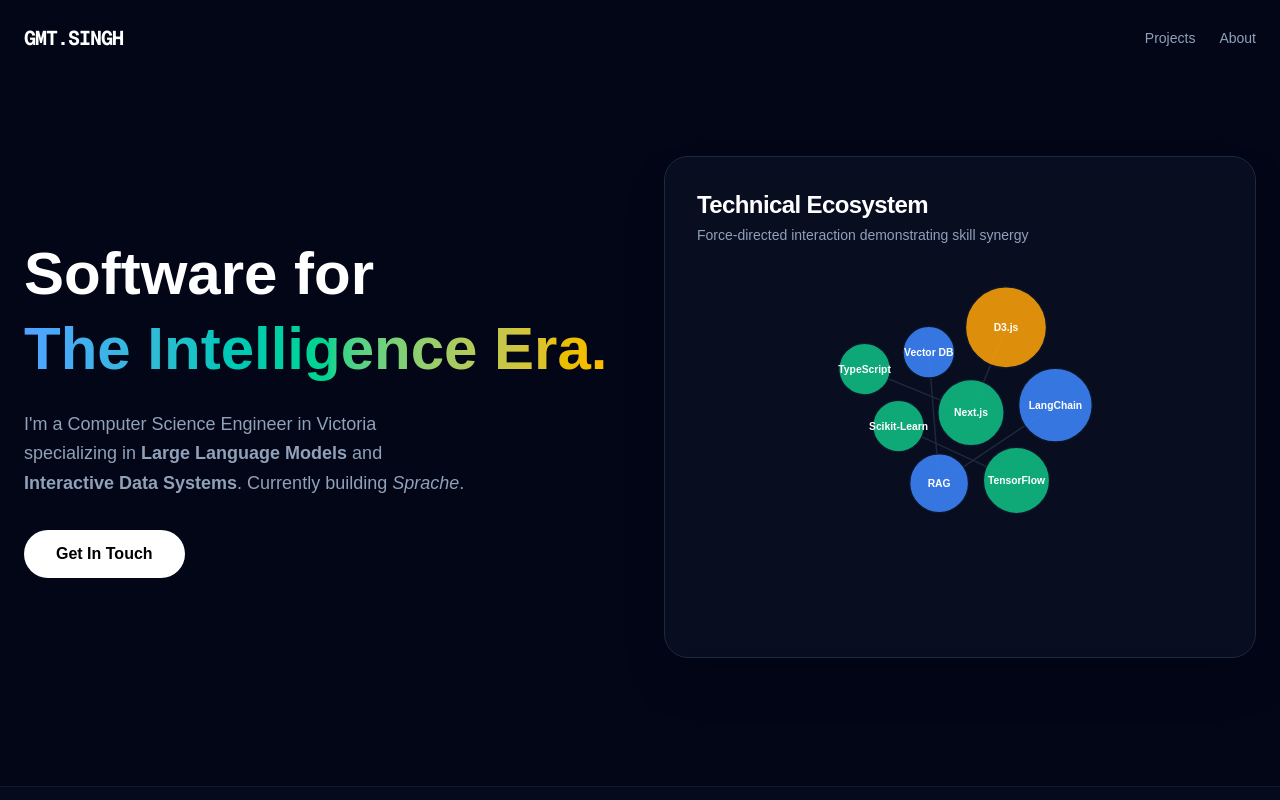
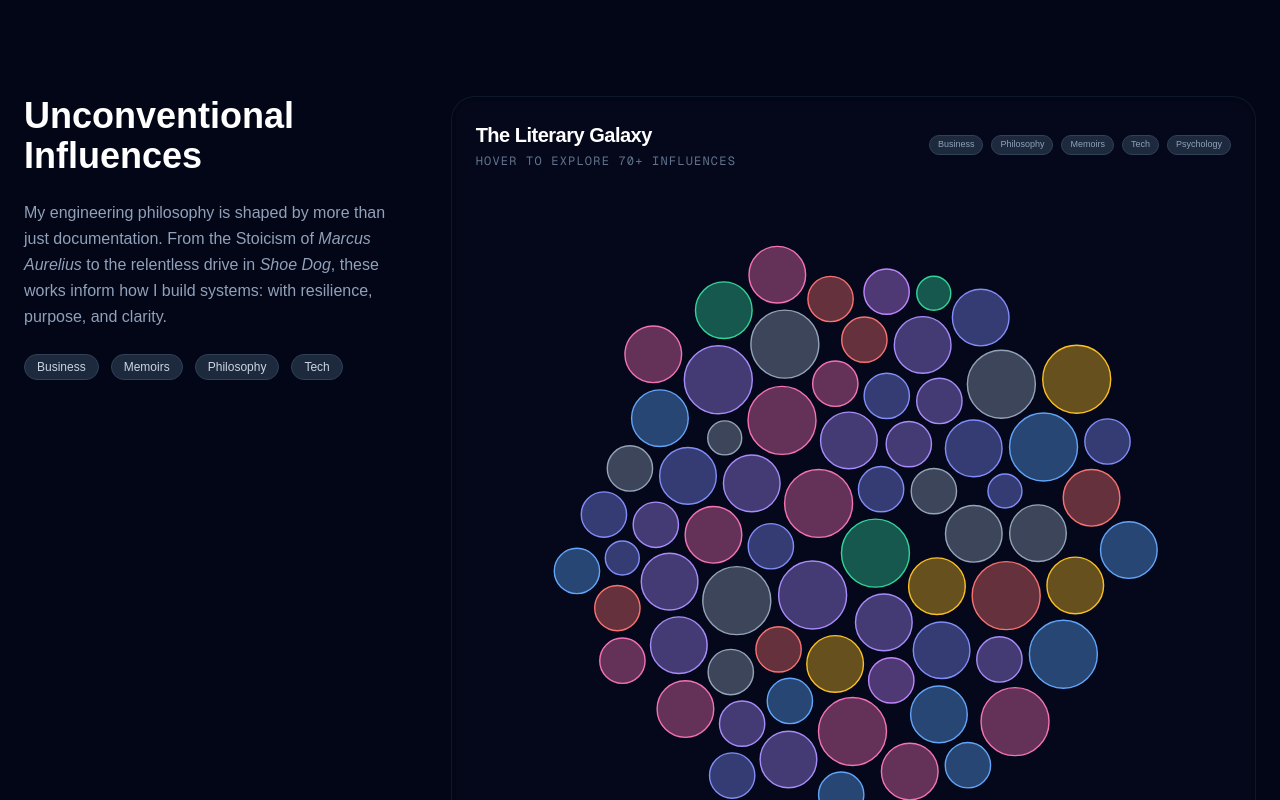
Before and after one commit to Guru1911004/portfolio, a Next.js app: page / in a window 1280 px wide. Shown: the top 800 px of the page. Built offline with nearby package versions, Linux system fonts and the light colour scheme.

Commit message:
Added books

```diff
--- a/app/page.tsx
+++ b/app/page.tsx
@@ -1,52 +1,33 @@
 import SkillCloud from '../components/SkillCloud';
+import BookGalaxy from '../components/BookGalaxy'; // Add this import
 
 export default function Home() {
   return (
     <main className="min-h-screen bg-[#020617] text-slate-200 selection:bg-blue-500/30">
-      {/* Header / Hero */}
-      <nav className="p-6 flex justify-between items-center max-w-7xl mx-auto">
-        <span className="font-mono font-bold text-xl tracking-tighter text-white">GMT.SINGH</span>
-        <div className="flex gap-6 text-sm font-medium text-slate-400">
-          <a href="#projects" className="hover:text-white transition-colors">Projects</a>
-          <a href="#about" className="hover:text-white transition-colors">About</a>
-        </div>
-      </nav>
+      {/* ... previous Hero and Story sections ... */}
 
-      <section className="px-6 pt-20 pb-32 max-w-7xl mx-auto grid grid-cols-1 lg:grid-cols-2 gap-12 items-center">
-        <div>
-          <h1 className="text-6xl font-extrabold text-white leading-tight mb-6">
-            Software for <br/>
-            <span className="bg-gradient-to-r from-blue-400 via-emerald-400 to-amber-400 bg-clip-text text-transparent">
-              The Intelligence Era.
-            </span>
-          </h1>
-          <p className="text-lg text-slate-400 max-w-md mb-8 leading-relaxed">
-            I'm a Computer Science Engineer in Victoria specializing in
-            <strong> Large Language Models</strong> and <strong>Interactive Data Systems</strong>.
-            Currently building <em>Sprache</em>.
-          </p>
-          <div className="flex gap-4">
-            <a href="mailto:your-email@example.com" className="bg-white text-black px-8 py-3 rounded-full font-bold hover:bg-blue-400 transition-all">
-              Get In Touch
-            </a>
+      {/* New Book Section */}
+      <section className="max-w-7xl mx-auto px-6 py-24">
+        <div className="grid grid-cols-1 lg:grid-cols-3 gap-12">
+          <div className="lg:col-span-1">
+            <h2 className="text-4xl font-bold text-white mb-6">Unconventional <br/> Influences</h2>
+            <p className="text-slate-400 leading-relaxed mb-6">
+              My engineering philosophy is shaped by more than just documentation.
+              From the Stoicism of <em>Marcus Aurelius</em> to the relentless
+              drive in <em>Shoe Dog</em>, these works inform how I build systems:
+              with resilience, purpose, and clarity.
+            </p>
+            <div className="flex flex-wrap gap-3">
+              {["Business", "Memoirs", "Philosophy", "Tech"].map(tag => (
+                <span key={tag} className="px-3 py-1 bg-slate-800 rounded-full text-xs text-slate-300 border border-slate-700">
+                  {tag}
+                </span>
+              ))}
+            </div>
           </div>
-        </div>
-
-        {/* The D3 Skill Ecosystem */}
-        <div className="relative">
-          <SkillCloud />
-        </div>
-      </section>
-
-      {/* Story Section */}
-      <section id="about" className="bg-slate-900/30 py-32 border-y border-slate-800/50">
-        <div className="max-w-4xl mx-auto px-6 text-center">
-          <h2 className="text-3xl font-bold text-white mb-8">Engineering with Intent</h2>
-          <p className="text-xl text-slate-400 leading-relaxed mb-12">
-            "While most developers are building interfaces, I’m building systems that think.
-            By leveraging <strong>RAG</strong> architectures and <strong>Vector Databases</strong>,
-            I bridge the gap between static code and dynamic intelligence."
-          </p>
+          <div className="lg:col-span-2">
+            <BookGalaxy />
+          </div>
         </div>
       </section>
     </main>
--- /dev/null
+++ b/components/BookGalaxy.tsx
@@ -0,0 +1,187 @@
+"use client";
+import { useEffect, useRef } from "react";
+import * as d3 from "d3";
+
+const bookData = [
+  // Entrepreneurship & Business
+  { title: "Think and Grow Rich", cat: "Business", val: 6 },
+  { title: "Zero to One", cat: "Entrepreneurship", val: 6 },
+  { title: "Hard Things About Hard Things", cat: "Entrepreneurship", val: 5 },
+  { title: "Lean Startup Method", cat: "Entrepreneurship", val: 5 },
+  { title: "4-Hour Workweek", cat: "Entrepreneurship", val: 5 },
+  { title: "Shoe Dog", cat: "Business", val: 6 },
+  { title: "Everything Store", cat: "Business", val: 5 },
+  { title: "Richest man in Babylon", cat: "Business", val: 4 },
+  { title: "Success through PMA", cat: "Business", val: 4 },
+  { title: "Magic of thinking big", cat: "Business", val: 4 },
+  { title: "Pysc of Money", cat: "Business", val: 5 },
+  { title: "Innovators Dilemma", cat: "Business", val: 5 },
+  { title: "Path to Prosperity", cat: "Business", val: 4 },
+
+  // Memoirs & Biographies
+  { title: "Elon Musk (Isaacson)", cat: "Memoirs", val: 6 },
+  { title: "Musk (Ashlee Vance)", cat: "Memoirs", val: 5 },
+  { title: "Jobs (Isaacson)", cat: "Memoirs", val: 6 },
+  { title: "Tesla (Autobiography)", cat: "Memoirs", val: 5 },
+  { title: "Benjamin Franklin", cat: "Memoirs", val: 5 },
+  { title: "Experiments with truth (Gandhi)", cat: "Memoirs", val: 6 },
+  { title: "Wings of Fire (Kalam)", cat: "Memoirs", val: 6 },
+  { title: "My Journey (Kalam)", cat: "Memoirs", val: 5 },
+  { title: "Milkha Singh", cat: "Memoirs", val: 4 },
+  { title: "Priyanka Chopra Unfinished", cat: "Memoirs", val: 4 },
+  { title: "The Innovators (Isaacson)", cat: "Memoirs", val: 5 },
+
+  // Philosophy & Spirituality
+  { title: "Man's Search for Survival", cat: "Philosophy", val: 6 },
+  { title: "Homo Sapiens", cat: "Philosophy", val: 6 },
+  { title: "Theory of Everything", cat: "Philosophy", val: 5 },
+  { title: "Siddhartha", cat: "Philosophy", val: 5 },
+  { title: "Chanakya Neeti", cat: "Philosophy", val: 5 },
+  { title: "Ikigai", cat: "Philosophy", val: 4 },
+  { title: "Inner Peace", cat: "Philosophy", val: 4 },
+  { title: "As a man thinketh", cat: "Philosophy", val: 4 },
+  { title: "Monk who sold his ferrari", cat: "Philosophy", val: 5 },
+  { title: "Think like a monk", cat: "Philosophy", val: 4 },
+  { title: "Tuesdays with Morrie", cat: "Philosophy", val: 5 },
+  { title: "The Alchemist", cat: "Philosophy", val: 5 },
+  { title: "48 Laws of Power", cat: "Philosophy", val: 5 },
+
+  // Tech & Science
+  { title: "Life 3.0 (Tegmark)", cat: "Tech", val: 6 },
+  { title: "Algos to live by", cat: "Tech", val: 5 },
+  { title: "AR for dummies", cat: "Tech", val: 3 },
+
+  // Productivity & Soft Skills
+  { title: "Deep Work", cat: "Productivity", val: 6 },
+  { title: "Atomic Habits", cat: "Productivity", val: 6 },
+  { title: "Hyperfocus", cat: "Productivity", val: 5 },
+  { title: "Dopamine Detox", cat: "Productivity", val: 4 },
+  { title: "7 Habits", cat: "Productivity", val: 6 },
+  { title: "Mastery", cat: "Productivity", val: 5 },
+  { title: "Do it today", cat: "Productivity", val: 4 },
+  { title: "Power of self discipline", cat: "Productivity", val: 4 },
+  { title: "How to Study", cat: "Productivity", val: 3 },
+  { title: "Public Speaking", cat: "Soft Skills", val: 5 },
+  { title: "How to Win Friends", cat: "Soft Skills", val: 6 },
+  { title: "Body Language", cat: "Soft Skills", val: 4 },
+  { title: "How to talk to anyone", cat: "Soft Skills", val: 4 },
+  { title: "Rudest book ever", cat: "Soft Skills", val: 4 },
+  { title: "Confidence", cat: "Soft Skills", val: 4 },
+
+  // Mindset & Psychology
+  { title: "Mindset", cat: "Psychology", val: 5 },
+  { title: "Power of positive attitude", cat: "Psychology", val: 5 },
+  { title: "Attitude is everything", cat: "Psychology", val: 5 },
+  { title: "Magic of thinking big", cat: "Psychology", val: 5 },
+  { title: "Positive Attitude", cat: "Psychology", val: 4 },
+  { title: "Find passion", cat: "Psychology", val: 4 },
+  { title: "Who moved my cheese", cat: "Psychology", val: 4 },
+  { title: "Who will cry when you die", cat: "Psychology", val: 4 },
+  { title: "Live 24 hours a day", cat: "Psychology", val: 4 },
+  { title: "55 questions", cat: "Psychology", val: 3 },
+  { title: "Steal like an Artist", cat: "Creative", val: 4 },
+  { title: "Keep Going", cat: "Creative", val: 4 },
+  { title: "Intelligent Life", cat: "Psychology", val: 4 },
+  { title: "Positive thinking (teenagers)", cat: "Psychology", val: 3 },
+  { title: "Journey (Brandon Bays)", cat: "Philosophy", val: 4 }
+];
+
+export default function BookGalaxy() {
+  const svgRef = useRef<SVGSVGElement>(null);
+
+  useEffect(() => {
+    if (!svgRef.current) return;
+
+    const width = 800;
+    const height = 700; // Increased height for more books
+
+    const svg = d3.select(svgRef.current)
+      .attr("viewBox", `0 0 ${width} ${height}`)
+      .attr("preserveAspectRatio", "xMidYMid meet");
+
+    svg.selectAll("*").remove();
+
+    const colorScale = d3.scaleOrdinal()
+      .domain(["Business", "Memoirs", "Philosophy", "Entrepreneurship", "Tech", "Productivity", "Soft Skills", "Psychology", "Creative"])
+      .range(["#60a5fa", "#f472b6", "#a78bfa", "#fbbf24", "#34d399", "#94a3b8", "#f87171", "#818cf8", "#c084fc"]);
+
+    const simulation = d3.forceSimulation(bookData as any)
+      .force("x", d3.forceX(width / 2).strength(0.07))
+      .force("y", d3.forceY(height / 2).strength(0.07))
+      .force("collide", d3.forceCollide((d: any) => d.val * 6 + 4))
+      .force("charge", d3.forceManyBody().strength(-20));
+
+    const nodes = svg.append("g")
+      .selectAll("g")
+      .data(bookData)
+      .join("g")
+      .style("cursor", "pointer");
+
+    nodes.append("circle")
+      .attr("r", (d) => d.val * 6)
+      .attr("fill", (d) => colorScale(d.cat) as string)
+      .attr("fill-opacity", 0.4)
+      .attr("stroke", (d) => colorScale(d.cat) as string)
+      .attr("stroke-width", 1.5);
+
+    // Initial text (hidden or small)
+    const labels = nodes.append("text")
+      .text((d) => d.title)
+      .attr("text-anchor", "middle")
+      .attr("dy", ".3em")
+      .attr("fill", "white")
+      .style("font-size", "0px") // Hide text initially to prevent clutter
+      .style("pointer-events", "none")
+      .style("font-weight", "500");
+
+    nodes.on("mouseenter", function(event, d) {
+      d3.select(this).select("circle")
+        .transition().duration(200)
+        .attr("fill-opacity", 1)
+        .attr("r", d.val * 8)
+        .attr("stroke-width", 3);
+
+      d3.select(this).select("text")
+        .transition().duration(200)
+        .style("font-size", "12px");
+    }).on("mouseleave", function(event, d) {
+      d3.select(this).select("circle")
+        .transition().duration(200)
+        .attr("fill-opacity", 0.4)
+        .attr("r", d.val * 6)
+        .attr("stroke-width", 1.5);
+
+      d3.select(this).select("text")
+        .transition().duration(200)
+        .style("font-size", "0px");
+    });
+
+    simulation.on("tick", () => {
+      nodes.attr("transform", (d: any) => {
+        // Simple boundary clamping
+        d.x = Math.max(50, Math.min(width - 50, d.x));
+        d.y = Math.max(50, Math.min(height - 50, d.y));
+        return `translate(${d.x},${d.y})`;
+      });
+    });
+  }, []);
+
+  return (
+    <div className="w-full bg-slate-900/20 backdrop-blur-sm rounded-3xl border border-slate-800/50 p-6 shadow-inner">
+      <div className="flex flex-col md:flex-row justify-between items-start md:items-center mb-8 gap-4">
+        <div>
+          <h3 className="text-white text-xl font-bold tracking-tight">The Literary Galaxy</h3>
+          <p className="text-slate-500 text-xs uppercase tracking-widest mt-1 font-mono">Hover to explore 70+ influences</p>
+        </div>
+        <div className="flex flex-wrap gap-2 max-w-md justify-end">
+          {["Business", "Philosophy", "Memoirs", "Tech", "Psychology"].map((cat) => (
+            <span key={cat} className="text-[9px] px-2 py-0.5 rounded-full bg-slate-800 text-slate-400 border border-slate-700">
+              {cat}
+            </span>
+          ))}
+        </div>
+      </div>
+      <svg ref={svgRef} className="w-full h-auto min-h-[400px]" />
+    </div>
+  );
+}
```
